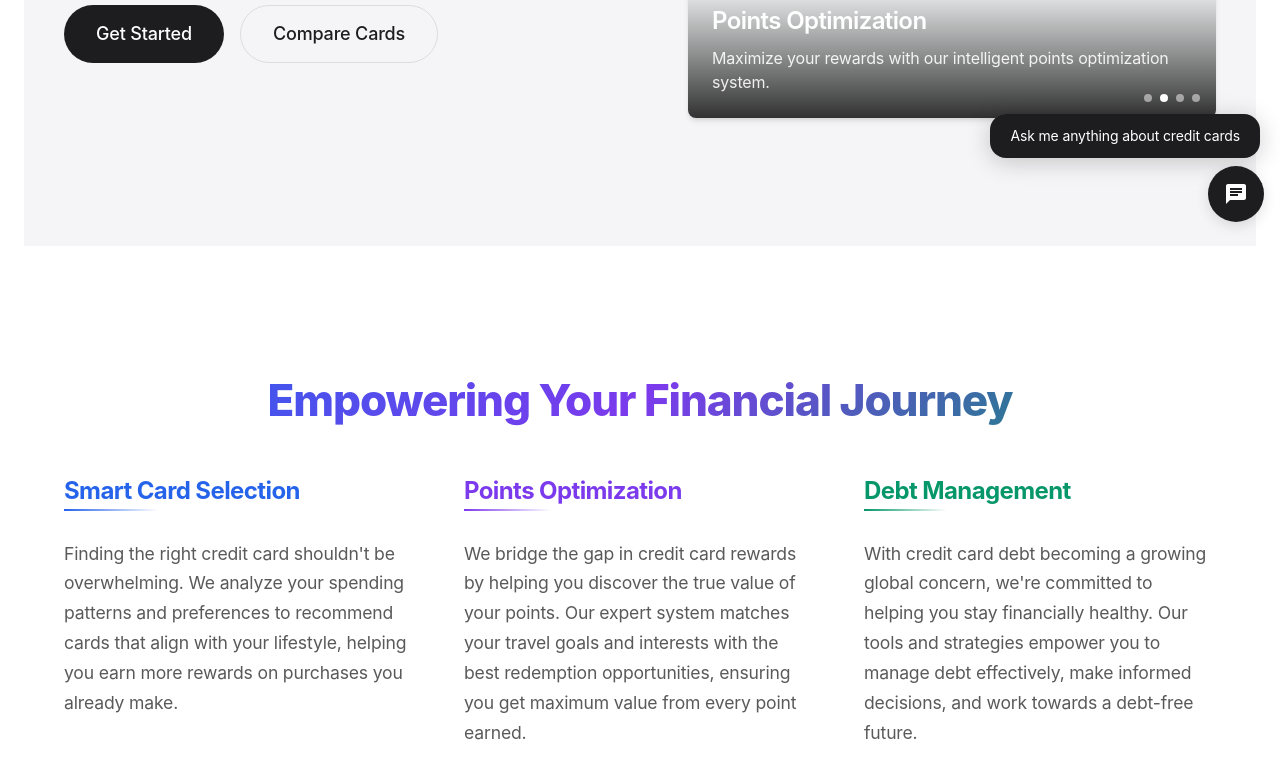
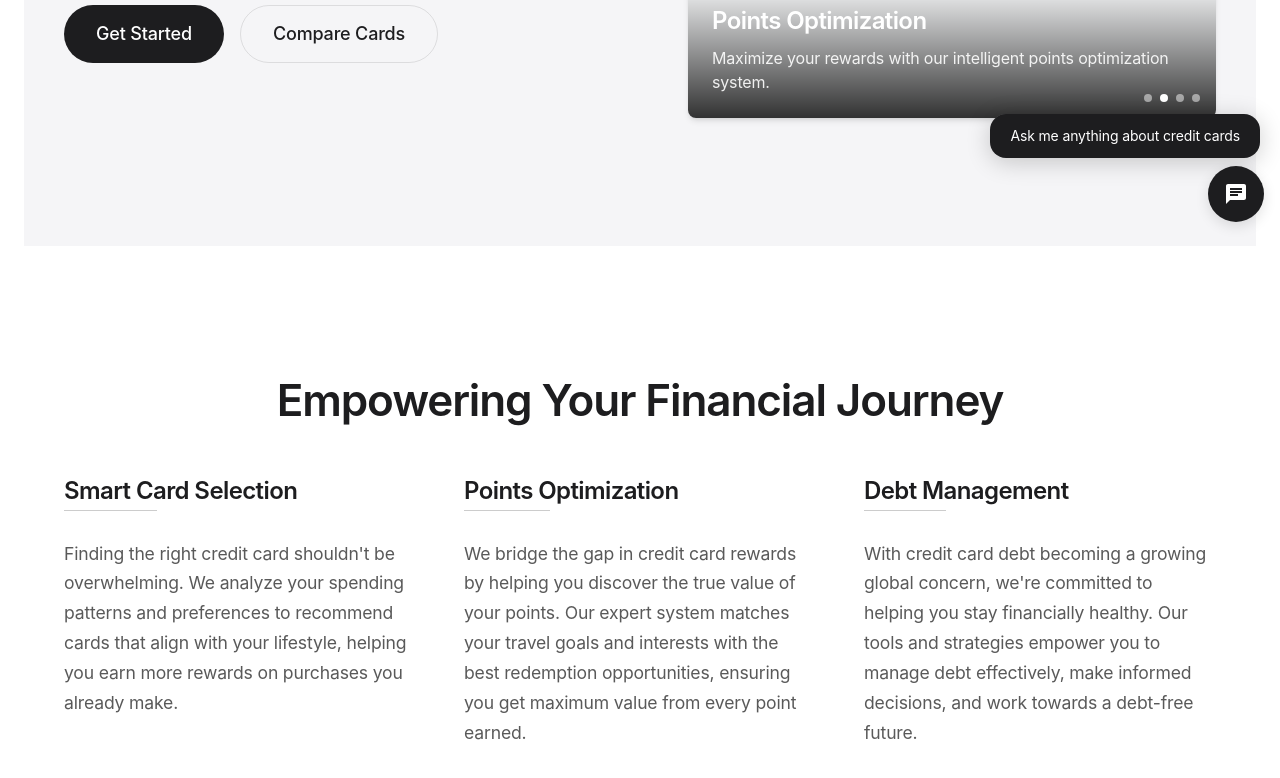
Before and after one commit to nickjackson801/card-clarity, a React (Vite) app: page / in a window 1280 px wide. Shown: the part 562-1340 px from the top of the page. Built offline with nearby package versions, Linux system fonts and the light colour scheme.

Commit message:
Update Empowering Your Financial Journey section to minimalist black and white theme

```diff
--- a/src/pages/Home.tsx
+++ b/src/pages/Home.tsx
@@ -155,7 +155,7 @@ const Home = () => {
                 left: '50%',
                 width: '200%',
                 height: '100%',
-                background: `radial-gradient(circle at center, rgba(37, 99, 235, 0.08) 0%, rgba(124, 58, 237, 0.05) 50%, rgba(5, 150, 105, 0.03) 100%)`,
+                background: 'rgba(0, 0, 0, 0.02)',
                 transform: 'translateX(-50%)',
                 zIndex: -1,
               }}
@@ -166,15 +166,12 @@ const Home = () => {
               component="h2"
               gutterBottom
               sx={{
-                fontWeight: 800,
+                fontWeight: 600,
                 fontSize: { xs: '2rem', md: '2.75rem' },
                 textAlign: 'center',
                 mb: 6,
-                background: `linear-gradient(135deg, ${COLORS.cardComparison.main} 0%, ${COLORS.pointsOptimizer.main} 50%, ${COLORS.debtManagement.main} 100%)`,
-                backgroundClip: 'text',
-                WebkitBackgroundClip: 'text',
-                color: 'transparent',
-                WebkitTextFillColor: 'transparent',
+                color: '#1d1d1f',
+                letterSpacing: '-0.025em'
               }}
             >
               Empowering Your Financial Journey
@@ -187,8 +184,8 @@ const Home = () => {
                     variant="h5"
                     gutterBottom
                     sx={{
-                      fontWeight: 700,
-                      color: COLORS.cardComparison.main,
+                      fontWeight: 600,
+                      color: '#1d1d1f',
                       mb: 2,
                       position: 'relative',
                       display: 'inline-block',
@@ -198,8 +195,8 @@ const Home = () => {
                         bottom: '-4px',
                         left: 0,
                         width: '40%',
-                        height: '2px',
-                        background: `linear-gradient(to right, ${COLORS.cardComparison.main}, transparent)`,
+                        height: '1px',
+                        background: 'rgba(0, 0, 0, 0.2)',
                       },
                     }}
                   >
@@ -210,7 +207,7 @@ const Home = () => {
                     sx={{
                       fontSize: '1.1rem',
                       lineHeight: 1.7,
-                      color: 'text.secondary',
+                      color: 'rgba(0, 0, 0, 0.65)',
                       mt: 2,
                     }}
                   >
@@ -227,8 +224,8 @@ const Home = () => {
                     variant="h5"
                     gutterBottom
                     sx={{
-                      fontWeight: 700,
-                      color: COLORS.pointsOptimizer.main,
+                      fontWeight: 600,
+                      color: '#1d1d1f',
                       mb: 2,
                       position: 'relative',
                       display: 'inline-block',
@@ -238,8 +235,8 @@ const Home = () => {
                         bottom: '-4px',
                         left: 0,
                         width: '40%',
-                        height: '2px',
-                        background: `linear-gradient(to right, ${COLORS.pointsOptimizer.main}, transparent)`,
+                        height: '1px',
+                        background: 'rgba(0, 0, 0, 0.2)',
                       },
                     }}
                   >
@@ -250,7 +247,7 @@ const Home = () => {
                     sx={{
                       fontSize: '1.1rem',
                       lineHeight: 1.7,
-                      color: 'text.secondary',
+                      color: 'rgba(0, 0, 0, 0.65)',
                       mt: 2,
                     }}
                   >
@@ -267,8 +264,8 @@ const Home = () => {
                     variant="h5"
                     gutterBottom
                     sx={{
-                      fontWeight: 700,
-                      color: COLORS.debtManagement.main,
+                      fontWeight: 600,
+                      color: '#1d1d1f',
                       mb: 2,
                       position: 'relative',
                       display: 'inline-block',
@@ -278,8 +275,8 @@ const Home = () => {
                         bottom: '-4px',
                         left: 0,
                         width: '40%',
-                        height: '2px',
-                        background: `linear-gradient(to right, ${COLORS.debtManagement.main}, transparent)`,
+                        height: '1px',
+                        background: 'rgba(0, 0, 0, 0.2)',
                       },
                     }}
                   >
@@ -290,7 +287,7 @@ const Home = () => {
                     sx={{
                       fontSize: '1.1rem',
                       lineHeight: 1.7,
-                      color: 'text.secondary',
+                      color: 'rgba(0, 0, 0, 0.65)',
                       mt: 2,
                     }}
                   >
```
